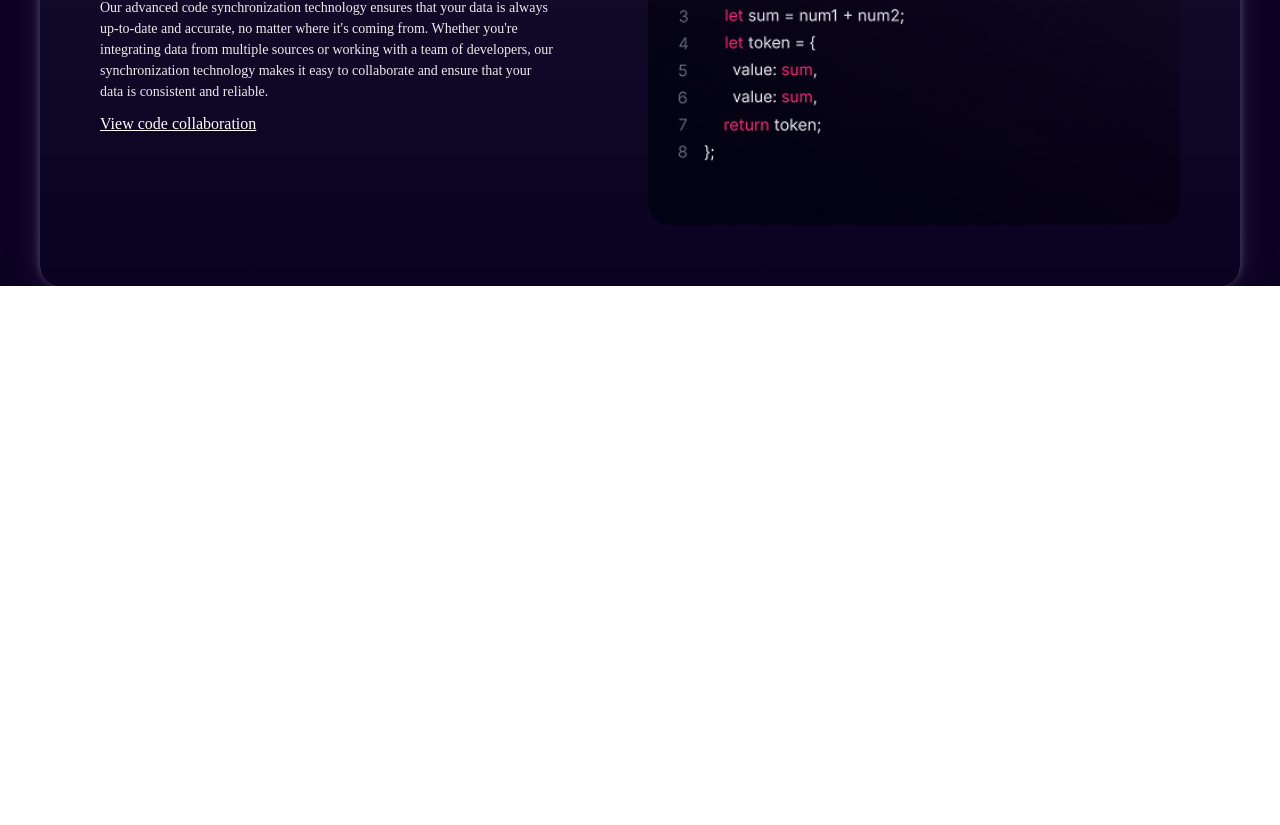
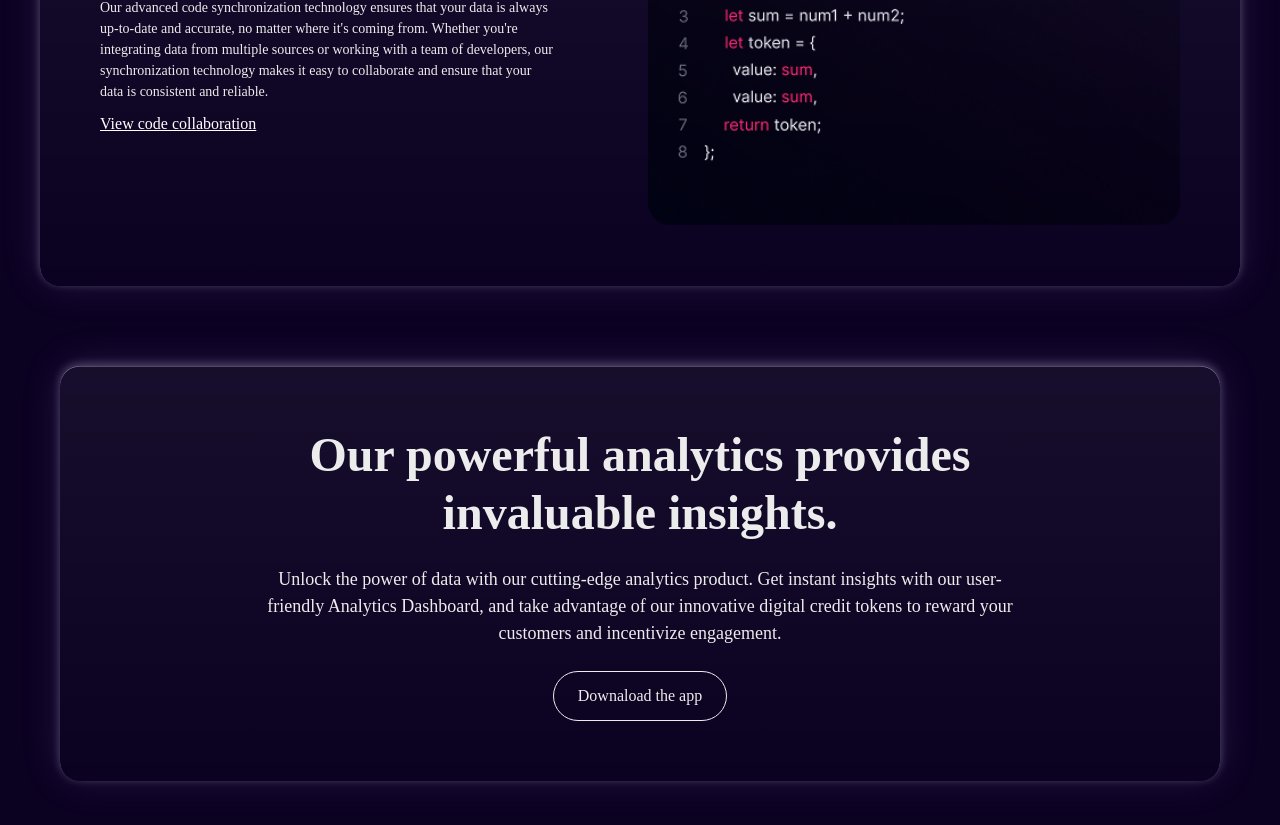
Before and after one commit to hervezossou/vaultflow, a React (Vite) app: page / in a window 1280 px wide. Shown: the part 1115-1940 px from the top of the page. Before the commit the page ends 1401 px from the top, so only its background shows below. Built offline with nearby package versions, Linux system fonts and the light colour scheme.

Commit message:
feat(app): nested call to action section

```diff
--- a/src/App.tsx
+++ b/src/App.tsx
@@ -1,5 +1,6 @@
 import { LogoSection } from "./components/sections/logo-section";
 import { FeaturesSection } from "./components/sections/features-section";
+import { CallToAction } from "./components/sections/call-to-action";
 
 export default function App() {
   return (
@@ -7,6 +8,7 @@ export default function App() {
       <main className="bg-dark-purple min-h-screen flex flex-col items-center gap-5 px-5 lg:px-10">
         <LogoSection />
         <FeaturesSection />
+        <CallToAction />
       </main>
     </>
   );
```
